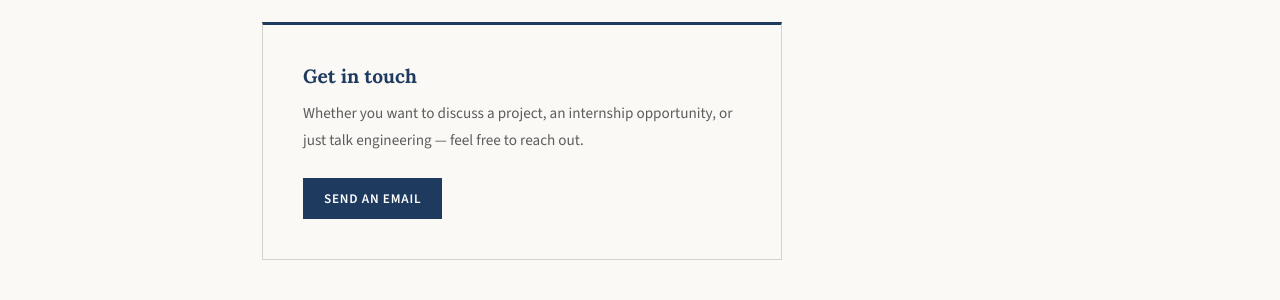
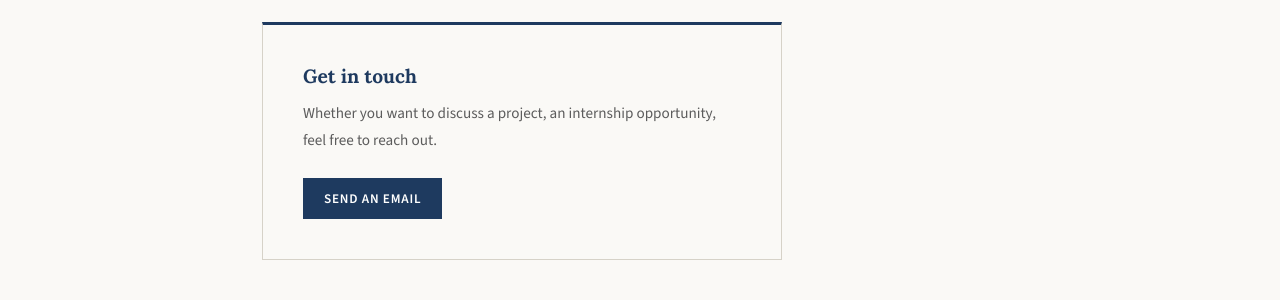
Before and after one commit to SamuelDADEN/Portofolio-Samuel-Daden, a Jekyll site: the page built from index.html, in a window 1280 px wide and 900 px high, scrolled down 1722 px. Shown: the part 416-716 px from the top of the window. Built offline with Jekyll 4.4.1, drawn with Linux system fonts in a browser that asks for light colours.

Commit message:
Update contact information and message in index.html

```diff
--- a/index.html
+++ b/index.html
@@ -128,10 +128,9 @@
   <div class="contact-box">
     <h3>Get in touch</h3>
     <p>
-      Whether you want to discuss a project, an internship opportunity,
-      or just talk engineering — feel free to reach out.
+      Whether you want to discuss a project, an internship opportunity, feel free to reach out.
     </p>
     <!-- Replace with your real email -->
-    <a href="mailto:your.email@example.com" class="btn btn-primary">Send an Email</a>
+    <a href="mailto:samueldaden@gmail.com" class="btn btn-primary">Send an Email</a>
   </div>
 </section>
```
